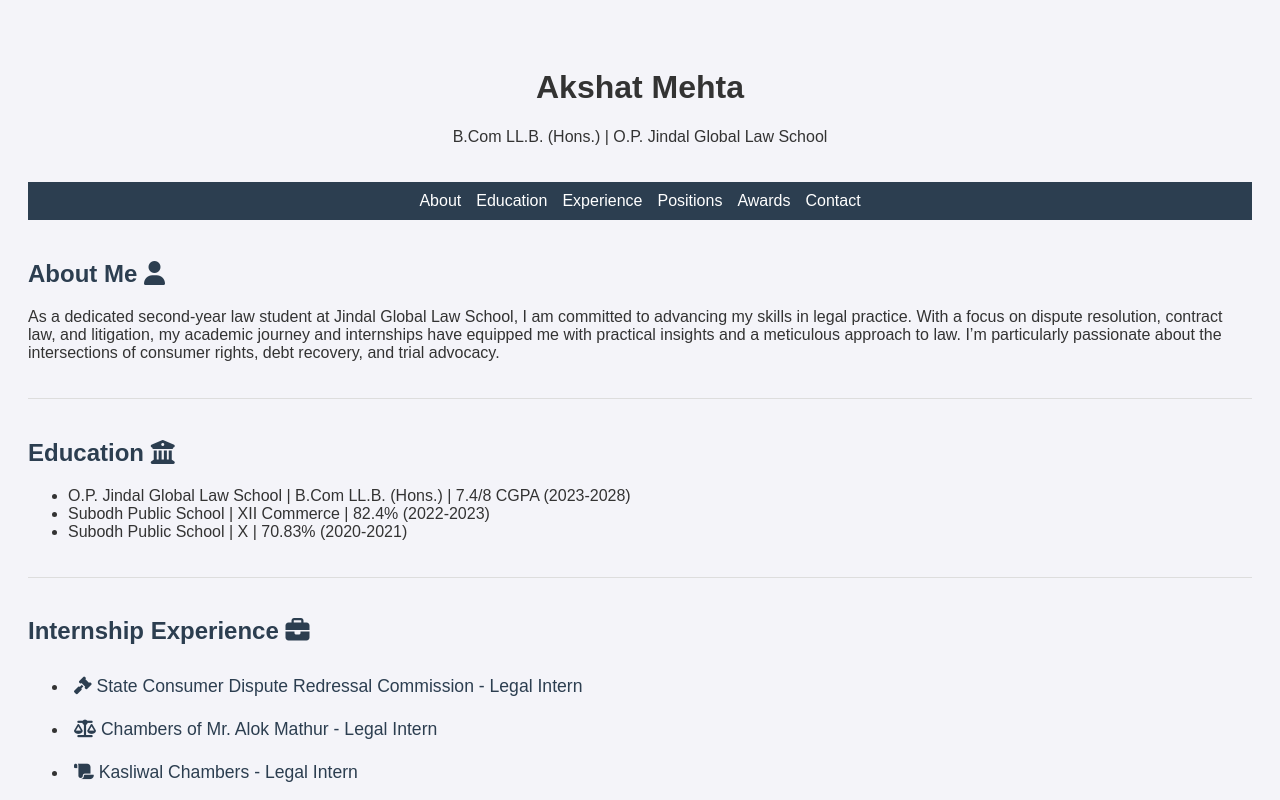
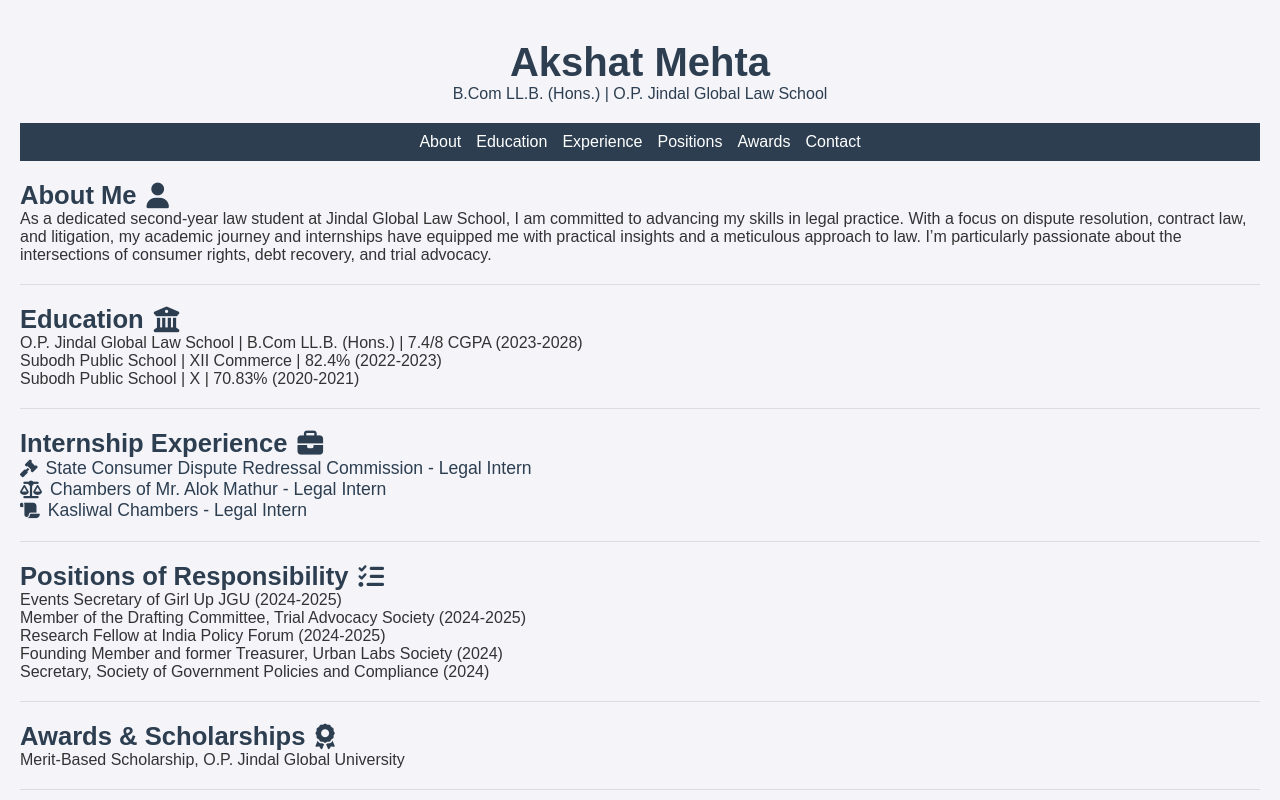
Before and after one commit to Akshat-2974/Akshat-2974.github.io, a plain HTML site: page index.html in a window 1280 px wide. Shown: the top 800 px of the page. Drawn offline with Linux system fonts and the light colour scheme.

Commit message:
Update style.css

```diff
--- a/style.css
+++ b/style.css
@@ -1,13 +1,24 @@
+* {
+    margin: 0;
+    padding: 0;
+    box-sizing: border-box;
+}
+
 body {
-    font-family: Arial, sans-serif;
+    font-family: 'Arial', sans-serif;
+    background-color: #f4f4f9;
     color: #333;
-    background-color: #f4f4f9;
     padding: 20px;
 }
 
 header {
     text-align: center;
     padding: 20px;
+    color: #2c3e50;
+}
+
+header h1 {
+    font-size: 2.5em;
 }
 
 nav {
@@ -19,13 +30,13 @@ nav {
 }
 
 nav a {
-    color: #fff;
+    color: #ffffff;
     text-decoration: none;
     transition: color 0.3s;
 }
 
 nav a:hover {
-    color: #f4f4f9;
+    color: #4d4dff;
 }
 
 section {
@@ -35,6 +46,10 @@ section {
 
 section h2 {
     color: #2c3e50;
+    font-size: 1.6em;
+    display: flex;
+    align-items: center;
+    gap: 10px;
 }
 
 .expand-button {
@@ -43,7 +58,9 @@ section h2 {
     color: #2c3e50;
     cursor: pointer;
     font-size: 1.1em;
-    margin: 10px 0;
+    display: flex;
+    align-items: center;
+    gap: 8px;
     transition: color 0.3s;
 }
 
@@ -55,10 +72,13 @@ section h2 {
     display: none;
     padding: 10px 0;
     color: #555;
+    transition: all 0.3s ease;
 }
 
-.details p {
-    margin: 5px 0;
+ul {
+    list-style-type: none;
+    margin: 0;
+    padding: 0;
 }
 
 #contact a {
```
